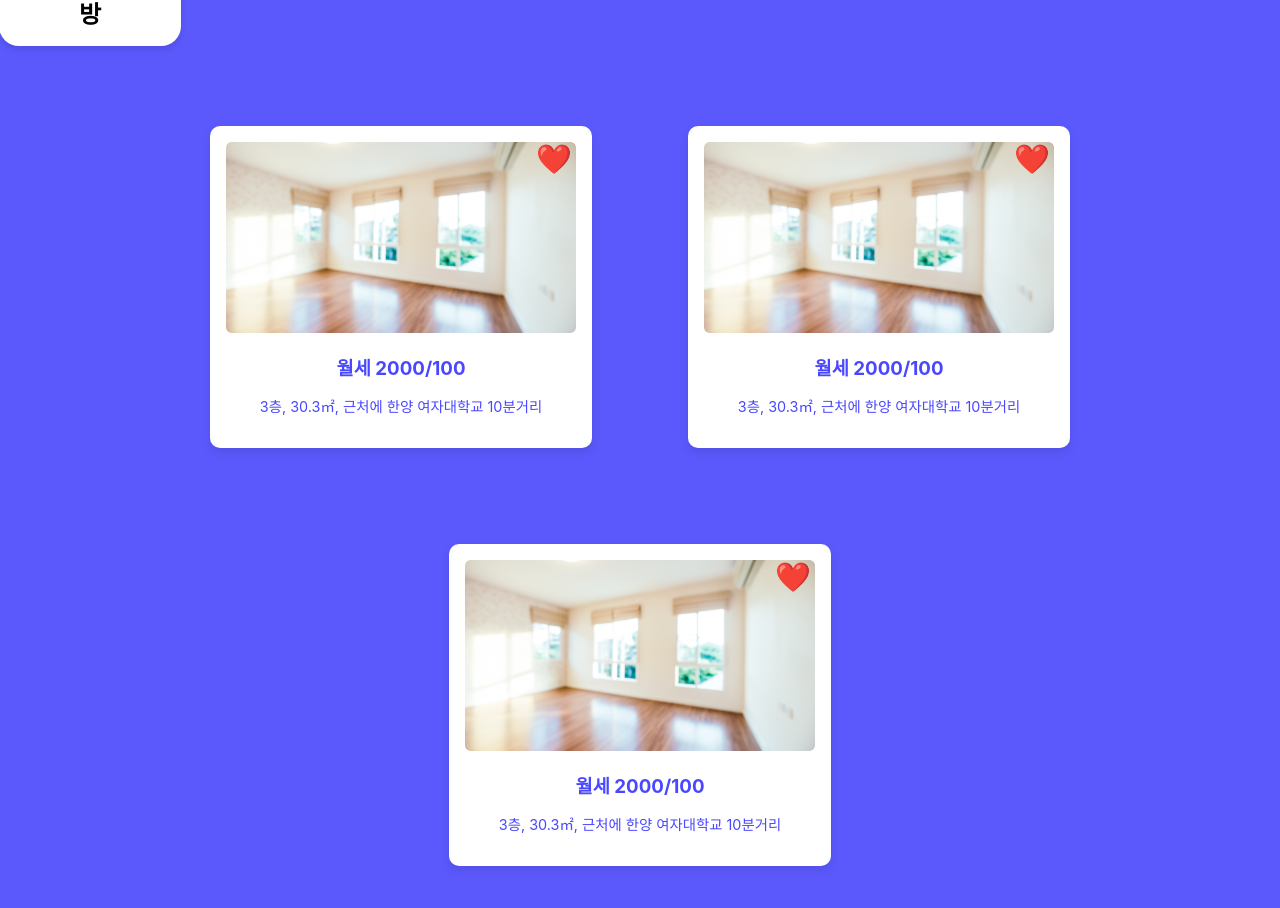
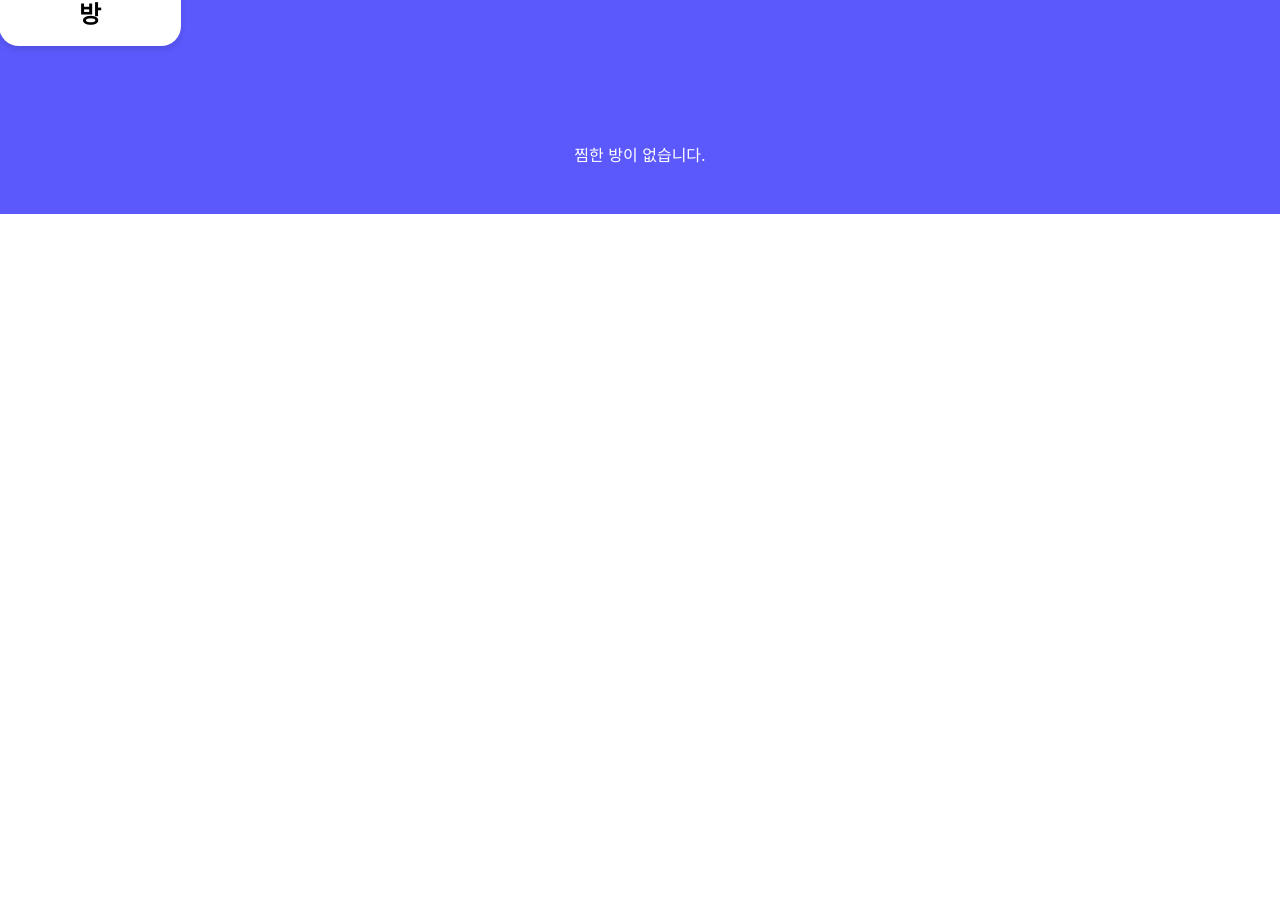
Before and after one commit to Bangbumler/front_end, a React (Create React App) app: page /mypage in a window 1280 px wide. Shown: the part 800-1708 px from the top of the page. After the commit the page ends 1014 px from the top, so only its background shows below. Built offline with nearby package versions, Linux system fonts and the light colour scheme.

Commit message:
home, mypage수정

```diff
--- a/src/App.js
+++ b/src/App.js
@@ -1,4 +1,4 @@
-import React from 'react';
+import React, { useState } from 'react';
 import { BrowserRouter as Router, Routes, Route, useLocation } from 'react-router-dom';
 import Navbar from './components/Navbar';
 import Footer from './components/Footer';
@@ -6,34 +6,55 @@ import Home from './pages/home';
 import MyPage from './pages/mypage';
 import MapLayout from './pages/map/MapLayout';
 import CommunityMain from './pages/community/CommunityMain';
-import CommunityDetail from "./pages/community/Communitydetail";
-import Main from './Main/Main';
+import CommunityDetail from './pages/community/Communitydetail';
+import Search from './pages/search';
+
 const App = () => {
   const location = useLocation();
+
+  // 중앙에서 찜 상태 관리
+  const [favorites, setFavorites] = useState([]);
+
+  // 찜 상태를 업데이트하는 함수
+  const toggleFavorite = (id) => {
+    setFavorites((prevFavorites) =>
+      prevFavorites.includes(id)
+        ? prevFavorites.filter((favId) => favId !== id)
+        : [...prevFavorites, id]
+    );
+  };
+
+  const hideFooterPaths = ['/mypage', '/community', '/community-detail'];
+  const shouldHideFooter = hideFooterPaths.some((path) => location.pathname.startsWith(path));
 
   return (
     <div>
       <Navbar />
       <main>
         <Routes>
-          <Route path="/" element={<Main />} />
-          <Route path="/map" element={<MapLayout />} />
+          <Route path="/" element={<Home />} />
+          <Route
+            path="/map"
+            element={<MapLayout favorites={favorites} toggleFavorite={toggleFavorite} />}
+          />
+          <Route
+            path="/mypage"
+            element={<MyPage favorites={favorites} />}
+          />
           <Route path="/community" element={<CommunityMain />} />
           <Route path="/community-detail/:saleNumber" element={<CommunityDetail />} />
-          <Route path="/mypage" element={<MyPage />} />
+          <Route path="/search" element={<Search />} />
         </Routes>
       </main>
-      {location.pathname !== '/mypage' && <Footer />}
+      {!shouldHideFooter && <Footer />}
     </div>
   );
 };
 
-const AppWrapper = () => {
-  return (
-    <Router>
-      <App />
-    </Router>
-  );
-};
+const AppWrapper = () => (
+  <Router>
+    <App />
+  </Router>
+);
 
 export default AppWrapper;
--- a/src/pages/mypage.jsx
+++ b/src/pages/mypage.jsx
@@ -5,16 +5,17 @@ import Room2 from '../assets/images/room2.png';
 import Room3 from '../assets/images/room3.png';
 import ProfileImage from '../assets/images/profile.png';
 
-function MyPage() {
+function MyPage({ favorites }) {
   const rooms = [
     { id: 1, image: Room1, title: '월세 2000/100', details: '3층, 30.3㎡, 근처에 한양 여자대학교 10분거리' },
     { id: 2, image: Room2, title: '월세 2000/100', details: '3층, 30.3㎡, 근처에 한양 여자대학교 10분거리' },
     { id: 3, image: Room3, title: '월세 2000/100', details: '3층, 30.3㎡, 근처에 한양 여자대학교 10분거리' },
   ];
 
+  const favoriteRooms = rooms.filter((room) => favorites.includes(room.id));
+
   return (
     <Wrapper>
-
       <ProfileSection>
         <div className="profile-image">
           <img src={ProfileImage} alt="프로필" />
@@ -26,28 +27,24 @@ function MyPage() {
           <p>관심지역: 성북구</p>
         </div>
       </ProfileSection>
-
-
       <RoomSection>
-
         <div className="section-header">
           <div className="header-card">찜한 방</div>
         </div>
-
-
         <div className="room-list">
-    {rooms.map((room) => (
+          {favoriteRooms.length > 0 ? (
+            favoriteRooms.map((room) => (
               <div key={room.id} className="room-card">
                 <img src={room.image} alt={`Room ${room.id}`} />
-        <div className="heart-icon">❤️</div>
                 <h3>{room.title}</h3>
                 <p>{room.details}</p>
               </div>
-    ))}
+            ))
+          ) : (
+            <p>찜한 방이 없습니다.</p>
+          )}
         </div>
       </RoomSection>
-
-
     </Wrapper>
   );
 }
--- /dev/null
+++ b/src/pages/search.jsx
@@ -0,0 +1,12 @@
+import React from 'react';
+
+const Search = () => {
+  return (
+    <div>
+      <h1>Search Page</h1>
+      <p>검색 기능을 구현하세요.</p>
+    </div>
+  );
+};
+
+export default Search;
--- a/src/styles/homestyle.jsx
+++ b/src/styles/homestyle.jsx
@@ -199,7 +199,9 @@ export const SecondSection = styled.section`
         width: 124%;
         height: auto;
         border-radius: 10px;
-        margin-left: -48px; /* img1만 왼쪽으로 이동 */
+        margin-left: -48px;
+        border: none;
+        box-shadow: none;
       }
 
       .img2 {
@@ -208,6 +210,8 @@ export const SecondSection = styled.section`
         border-radius: 10px;
         margin-left: -86px;
         margin-top:50px;
+        border: none;
+        box-shadow: none;
       }
     }
   }
```
Lines whose indentation alone changed are shown as unchanged.
